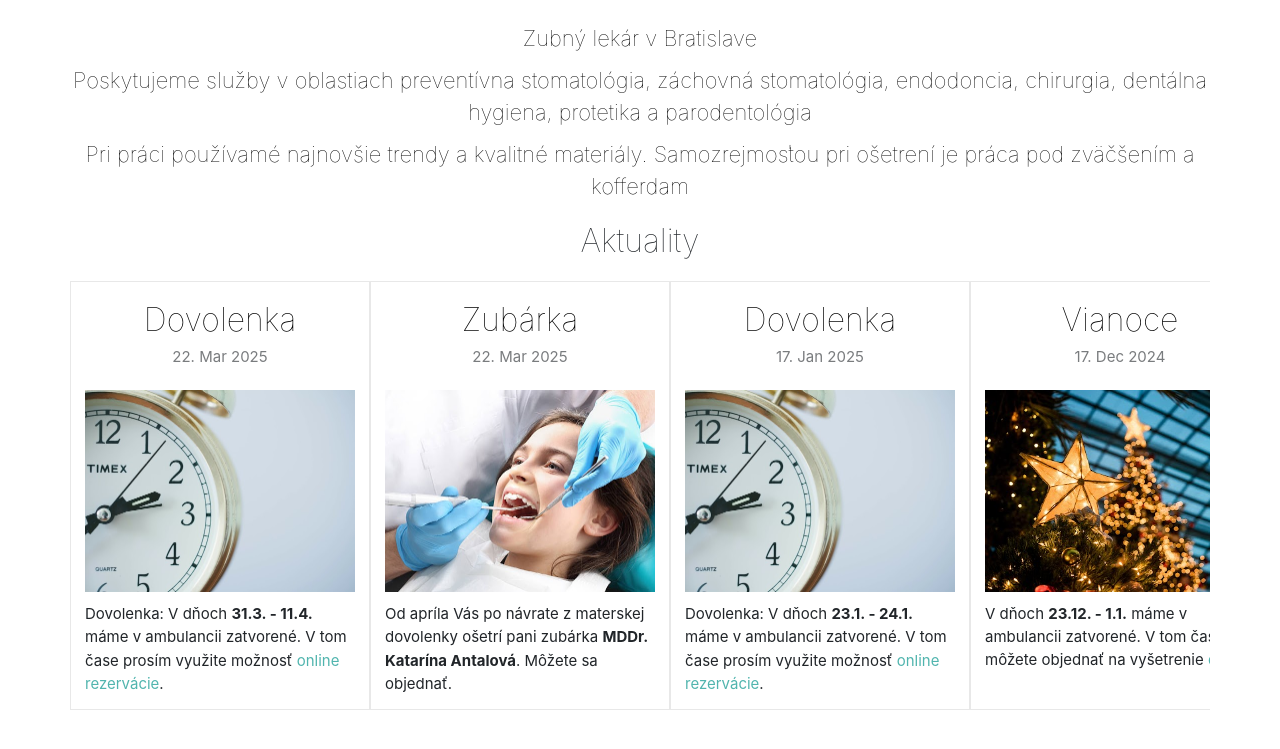
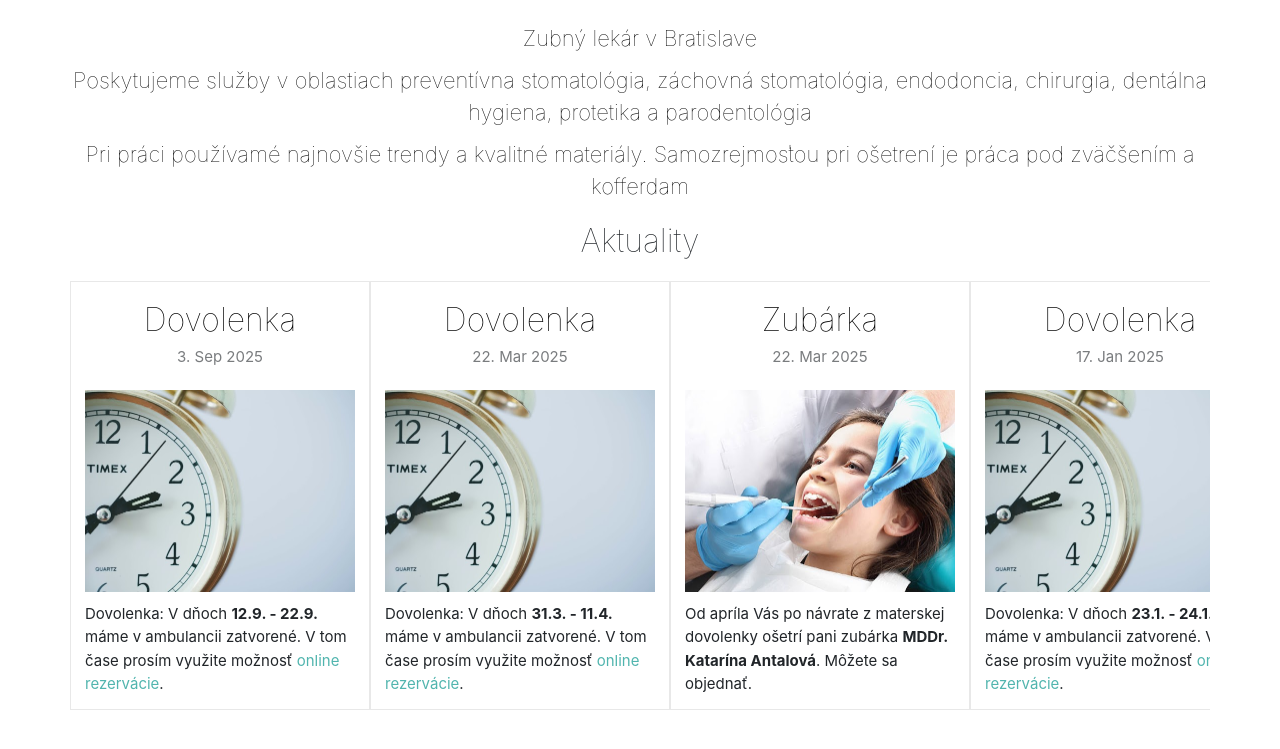
Before and after one commit to andental/andental.sk, a plain HTML site: page index.html in a window 1280 px wide. Shown: the part 1045-1794 px from the top of the page. Drawn offline with Linux system fonts and the light colour scheme; some packages are replaced by stand-ins of ours; grey boxes are pictures that could not be loaded.

Commit message:
Add update

```diff
--- a/index.html
+++ b/index.html
@@ -160,6 +160,15 @@ function gtag_report_conversion(url, send_to) {
             <h2>Aktuality</h2>
 
             <div class="updates">
+                <div class="updates-item">
+                    <div class="updates-meta">
+                        <span class="updates-title">Dovolenka</span>
+                    </div>
+                    <p class="updates-date">3. Sep 2025</p>
+                    <img class="updates-img" src="img/otvaracie-hodiny.jpeg">
+                    <p class="updates-text">Dovolenka: V dňoch <b>12.9. - 22.9.</b> máme v ambulancii zatvorené. V tom čase prosím využite možnosť <a href="/reservation">online rezervácie</a>.</p>
+                </div>
+
                 <div class="updates-item">
                     <div class="updates-meta">
                         <span class="updates-title">Dovolenka</span>
```
